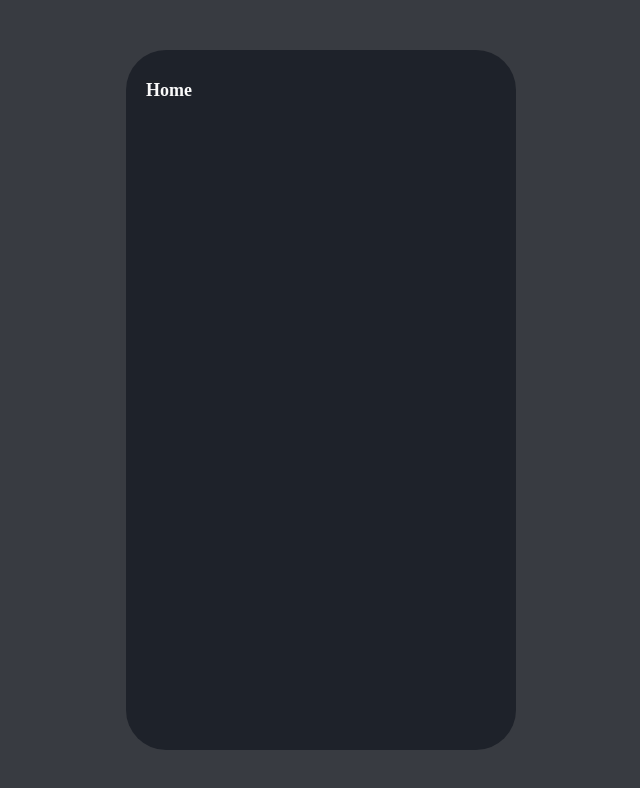
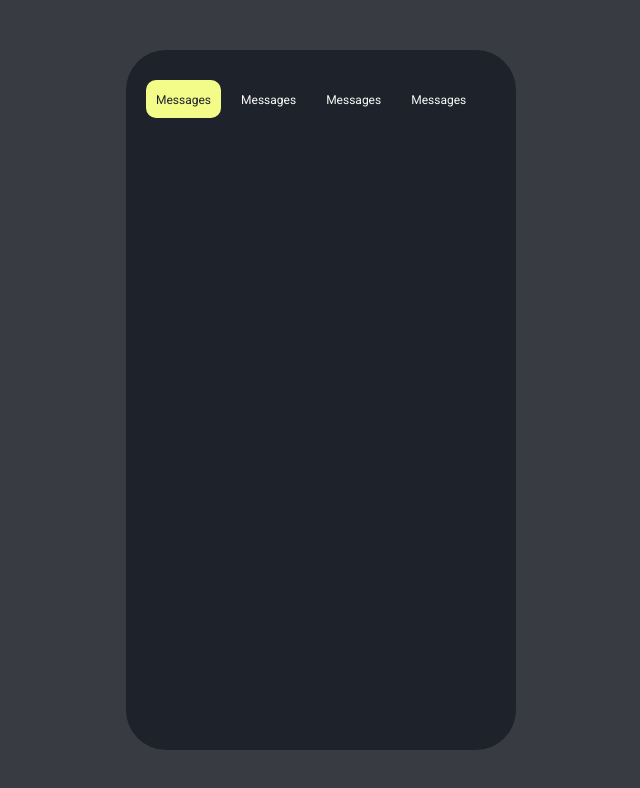
Before and after one commit to levysantiago/text-me, a React (Create React App) app: page / in a window 1280 px wide. Shown: the top 788 px of the page, without its empty margins (319-959 px from the left). Built offline with nearby package versions, Linux system fonts and the light colour scheme.

Commit message:
feat: header button

```diff
--- a/public/index.html
+++ b/public/index.html
@@ -5,10 +5,7 @@
     <link rel="icon" href="%PUBLIC_URL%/favicon.ico" />
     <meta name="viewport" content="width=device-width, initial-scale=1" />
     <meta name="theme-color" content="#000000" />
-    <meta
-      name="description"
-      content="Web site created using create-react-app"
-    />
+    <meta name="description" content="TextMe chat" />
     <link rel="apple-touch-icon" href="%PUBLIC_URL%/logo192.png" />
     <!--
       manifest.json provides metadata used when your web app is installed on a
@@ -24,7 +21,14 @@
       work correctly both with client-side routing and a non-root public URL.
       Learn how to configure a non-root public URL by running `npm run build`.
     -->
-    <title>React App</title>
+    <link rel="preconnect" href="https://fonts.googleapis.com" />
+    <link rel="preconnect" href="https://fonts.gstatic.com" crossorigin />
+    <link
+      href="https://fonts.googleapis.com/css2?family=Roboto:wght@300;400;500;700&display=swap"
+      rel="stylesheet"
+    />
+
+    <title>TextMe</title>
   </head>
   <body style="background-color: #383b41">
     <noscript>You need to enable JavaScript to run this app.</noscript>
--- /dev/null
+++ b/src/components/buttons/HeaderButton/index.tsx
@@ -0,0 +1,14 @@
+import { Container, Title } from "./styles";
+
+interface IHeaderButtonProps {
+  title: string;
+  isSelected?: boolean;
+}
+
+export function HeaderButton({ title, isSelected }: IHeaderButtonProps) {
+  return (
+    <Container isSelected={isSelected}>
+      <Title>{title}</Title>
+    </Container>
+  );
+}
--- /dev/null
+++ b/src/components/buttons/HeaderButton/styles.tsx
@@ -0,0 +1,30 @@
+import styled from "styled-components";
+
+interface IHeaderButtonProps {
+  isSelected?: boolean;
+}
+
+export const Title = styled.span`
+  font-family: Roboto, sans-serif;
+  font-weight: 400;
+  font-size: 12px;
+`;
+
+export const Container = styled.div(
+  (props: IHeaderButtonProps) => `
+  padding: 10px 10px;
+  background-color: ${props.isSelected ? "#F3FC89" : "transparent"};
+  width: 100px;
+  text-align: center;
+  border-radius: 10px;
+  cursor: pointer;
+
+  &:hover {
+    background-color: ${props.isSelected ? "#F3FC89" : "#303540"};
+  }
+
+  ${Title} {
+    color: ${props.isSelected ? "#1E222A" : "#fafafa"};
+  }
+`
+);
--- a/src/pages/Home/index.tsx
+++ b/src/pages/Home/index.tsx
@@ -1,7 +1,16 @@
-import { Title } from "./styles";
+import { HeaderButton } from "../../components/buttons/HeaderButton";
+import { HeaderButtonsContainer } from "./styles";
 
 function Home() {
-  return <Title>Home</Title>;
+  return (
+    <HeaderButtonsContainer>
+      <HeaderButton title="Messages" isSelected />
+      <HeaderButton title="Messages" />
+      <HeaderButton title="Messages" />
+      <HeaderButton title="Messages" />
+      <HeaderButton title="Messages" />
+    </HeaderButtonsContainer>
+  );
 }
 
 export default Home;
--- a/src/pages/Home/styles.tsx
+++ b/src/pages/Home/styles.tsx
@@ -1,6 +1,17 @@
 import styled from "styled-components";
 
-export const Title = styled.h2`
-  font-size: 18px;
-  color: #fafafa;
+export const HeaderButtonsContainer = styled.div`
+  display: flex;
+  gap: 10px;
+  overflow-y: hidden;
+  overflow: scroll;
+  width: 100%;
+
+  &::-webkit-scrollbar {
+    display: none;
+  }
+
+  /* Hide scrollbar for IE, Edge and Firefox */
+  -ms-overflow-style: none; /* IE and Edge */
+  scrollbar-width: none; /* Firefox */
 `;
```
